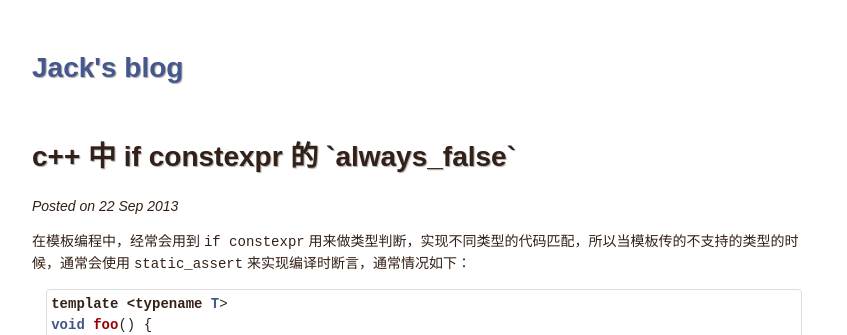
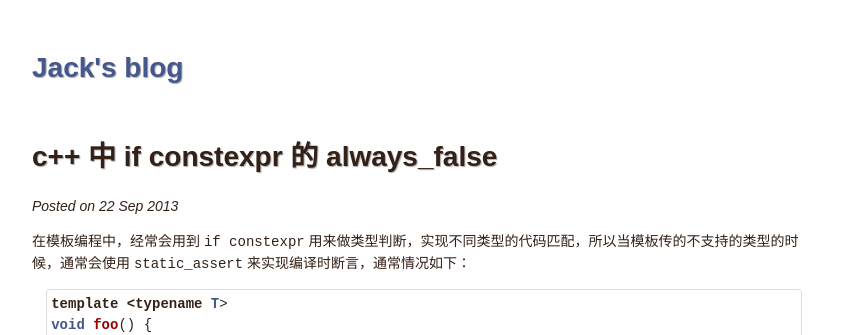
Before and after one commit to Jackarain/jackarain.github.com, a Jekyll site: the page built from _posts/2013-09-22-static_assert.md, in a window 1280 px wide. Shown: the top 335 px of the page, without its empty margins (216-1063 px from the left). Built offline with Jekyll 4.4.1, drawn with Linux system fonts in a browser that asks for light colours; Markdown is read by kramdown in place of the engine named in the settings; comment, search, counter and statistics services are not loaded.

```diff
--- a/_posts/2013-09-22-static_assert.md
+++ b/_posts/2013-09-22-static_assert.md
@@ -1,6 +1,6 @@
 ---
 layout: post
-title: c++ 中 if constexpr 的 `always_false<T>`
+title: c++ 中 if constexpr 的 always_false
 ---
 
 在模板编程中，经常会用到 `if constexpr` 用来做类型判断，实现不同类型的代码匹配，所以当模板传的不支持的类型的时候，通常会使用 `static_assert` 来实现编译时断言，通常情况如下：
```
